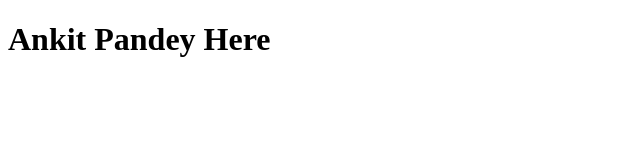
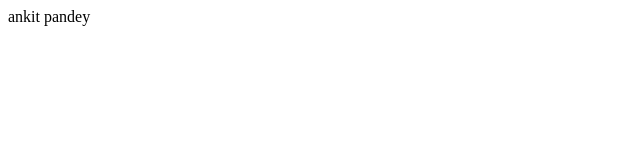
Before and after one commit to AnkitPandeyCSE/WebDev, a plain HTML site: page index.html in a window 1280 px wide. Shown: the whole page, without its empty margins (0-640 px from the left). Drawn offline with Linux system fonts and the light colour scheme.

Commit message:
tfvutjcvfutu

```diff
--- a/index.html
+++ b/index.html
@@ -1,4 +1,3 @@
-<!DOCTYPE html>
 <html lang="en">
 <head>
     <meta charset="UTF-8">
@@ -6,21 +5,6 @@
     <title>Document</title>
 </head>
 <body>
-
-
-
-
-
-
-
-
-
-
-
-
-
-
-
-    <h1>Ankit Pandey Here</h1>
+    ankit pandey
 </body>
 </html>
```
